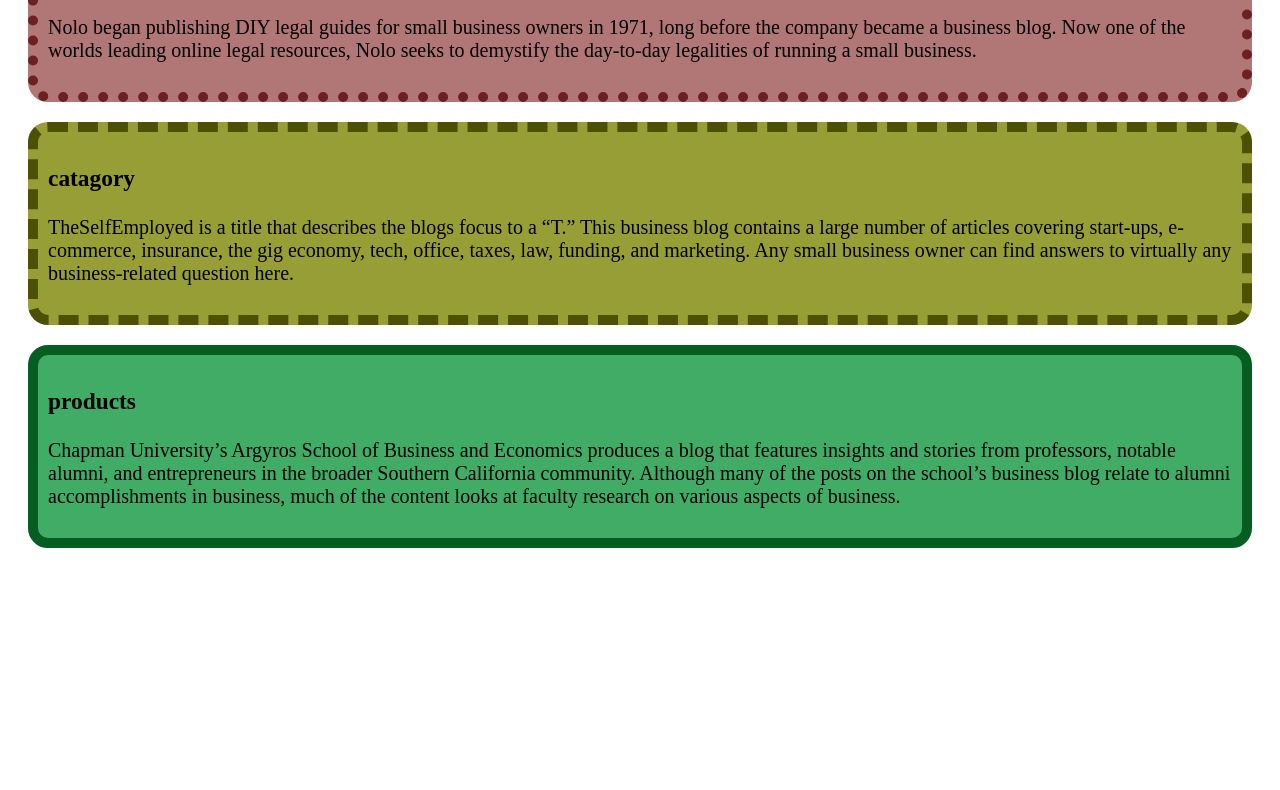
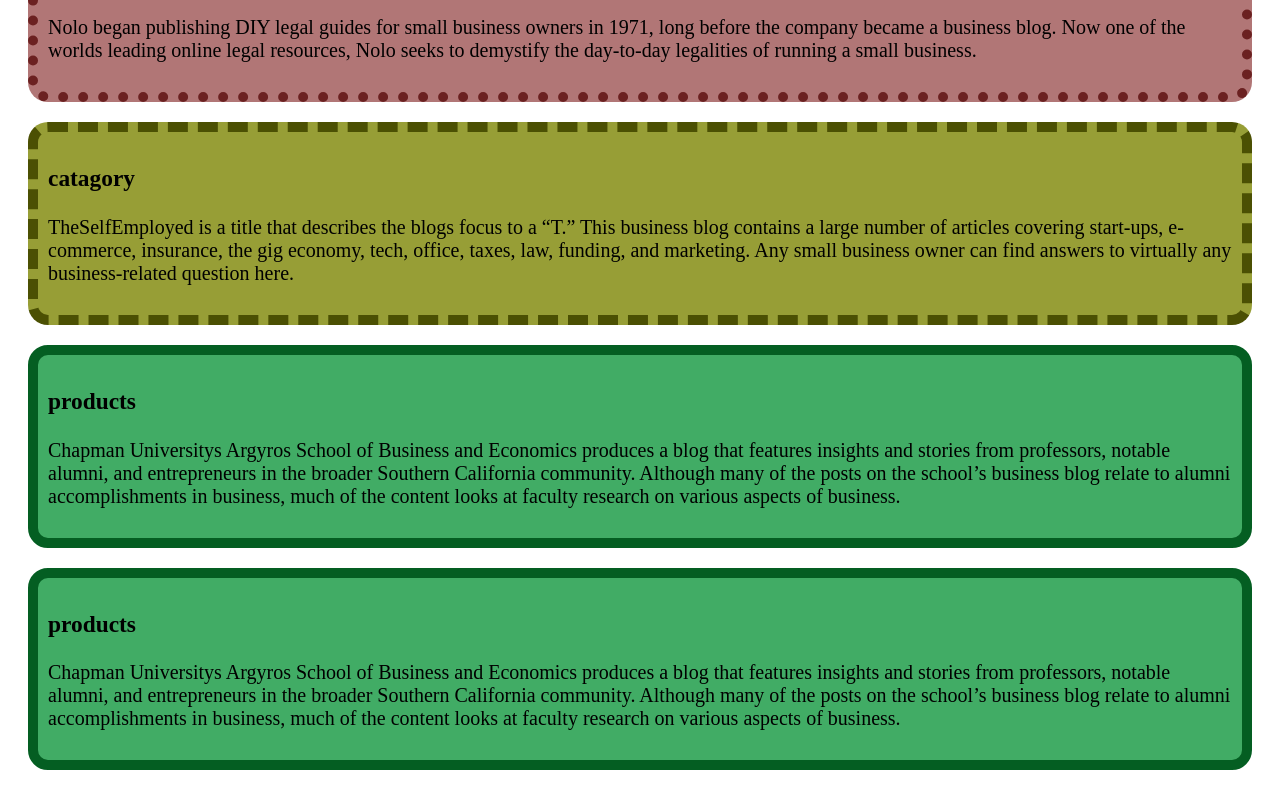
Before and after one commit to sadikul142/my-third-repo, a plain HTML site: page first.html in a window 1280 px wide. Shown: the part 624-1414 px from the top of the page. Before the commit the page ends 1192 px from the top, so only its background shows below. Drawn offline with Linux system fonts and the light colour scheme.

Commit message:
add paragraph

```diff
--- a/first.html
+++ b/first.html
@@ -48,7 +48,13 @@
     <div class="fourth">
         <p>
             <h3>products</h3>
-            Chapman University’s Argyros School of Business and Economics produces a blog that features insights and stories from professors, notable alumni, and entrepreneurs in the broader Southern California community. Although many of the posts on the school’s business blog relate to alumni accomplishments in business, much of the content looks at faculty research on various aspects of business.
+            Chapman Universitys Argyros School of Business and Economics produces a blog that features insights and stories from professors, notable alumni, and entrepreneurs in the broader Southern California community. Although many of the posts on the school’s business blog relate to alumni accomplishments in business, much of the content looks at faculty research on various aspects of business.
+        </p>
+    </div>
+    <div class="fourth">
+        <p>
+            <h3>products</h3>
+            Chapman Universitys Argyros School of Business and Economics produces a blog that features insights and stories from professors, notable alumni, and entrepreneurs in the broader Southern California community. Although many of the posts on the school’s business blog relate to alumni accomplishments in business, much of the content looks at faculty research on various aspects of business.
         </p>
     </div>
 
```
